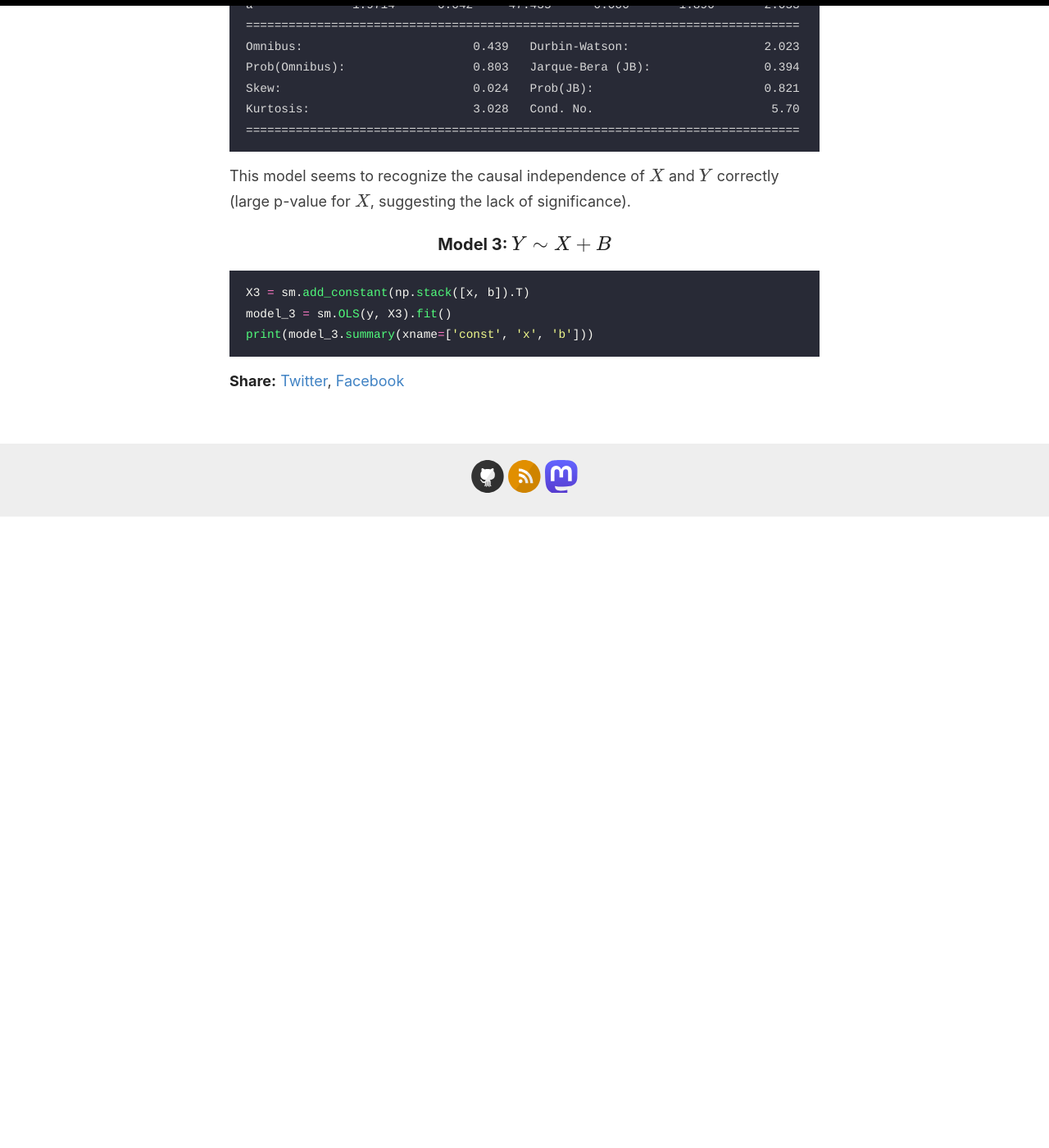
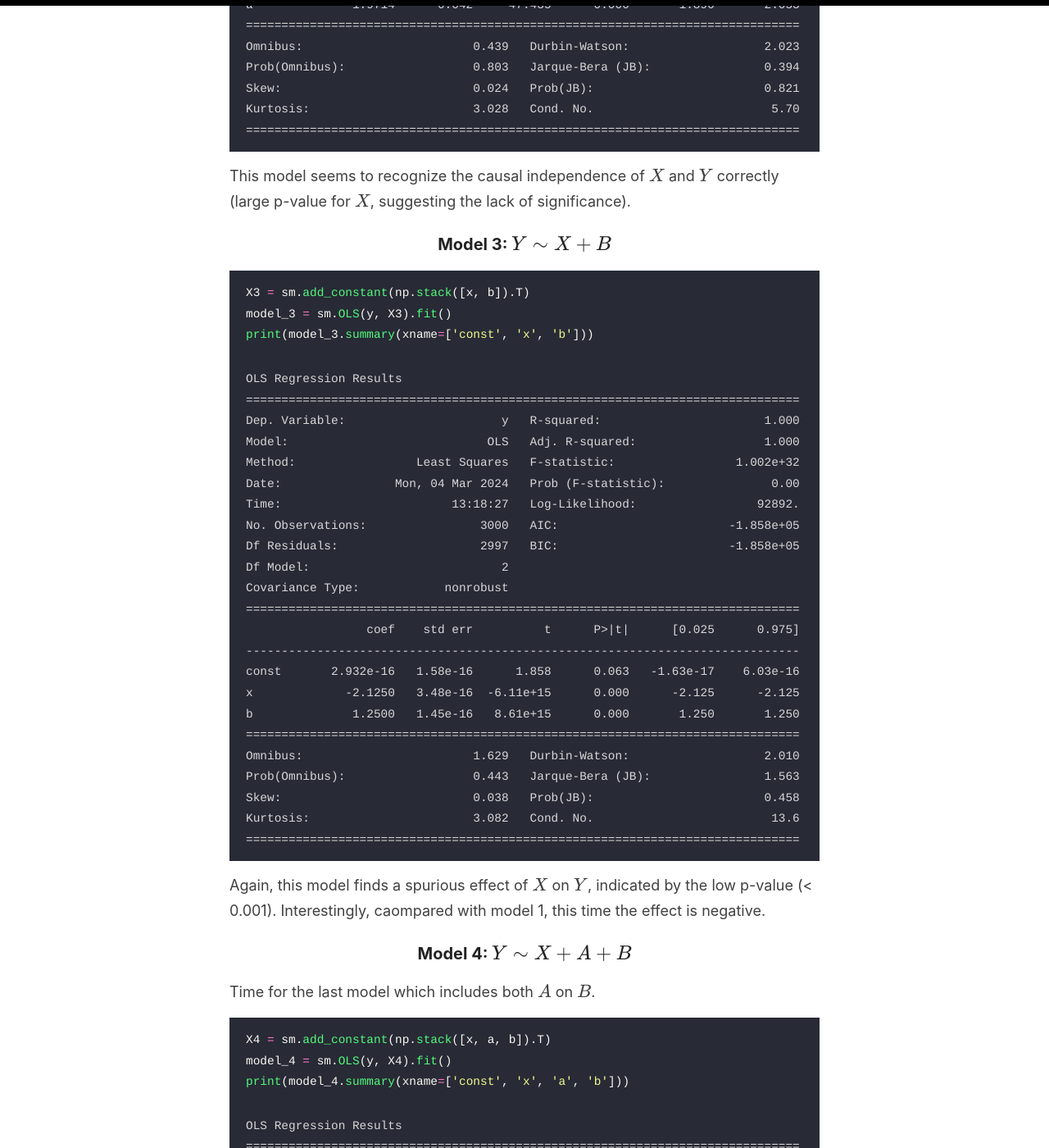
Before and after one commit to krz/krz.github.io, a Jekyll site: the page built from _posts/2024-03-04-adjusting-for-bad-controls.md, in a window 1280 px wide and 1400 px high, scrolled down 3355 px. Shown: the whole window at 82% size. Built offline with Jekyll 4.4.1, drawn with Linux system fonts in a browser that asks for light colours; before the commit the page ends 3985 px from its top, so only the background shows below that; some of the changed text lies outside the part shown.

Commit message:
add model 4

````diff
--- a/_posts/2024-03-04-adjusting-for-bad-controls.md
+++ b/_posts/2024-03-04-adjusting-for-bad-controls.md
@@ -123,3 +123,68 @@ X3 = sm.add_constant(np.stack([x, b]).T)
 model_3 = sm.OLS(y, X3).fit()
 print(model_3.summary(xname=['const', 'x', 'b']))
 ```
+
+```
+OLS Regression Results
+==============================================================================
+Dep. Variable:                      y   R-squared:                       1.000
+Model:                            OLS   Adj. R-squared:                  1.000
+Method:                 Least Squares   F-statistic:                 1.002e+32
+Date:                Mon, 04 Mar 2024   Prob (F-statistic):               0.00
+Time:                        13:18:27   Log-Likelihood:                 92892.
+No. Observations:                3000   AIC:                        -1.858e+05
+Df Residuals:                    2997   BIC:                        -1.858e+05
+Df Model:                           2
+Covariance Type:            nonrobust
+==============================================================================
+                 coef    std err          t      P>|t|      [0.025      0.975]
+------------------------------------------------------------------------------
+const       2.932e-16   1.58e-16      1.858      0.063   -1.63e-17    6.03e-16
+x             -2.1250   3.48e-16  -6.11e+15      0.000      -2.125      -2.125
+b              1.2500   1.45e-16   8.61e+15      0.000       1.250       1.250
+==============================================================================
+Omnibus:                        1.629   Durbin-Watson:                   2.010
+Prob(Omnibus):                  0.443   Jarque-Bera (JB):                1.563
+Skew:                           0.038   Prob(JB):                        0.458
+Kurtosis:                       3.082   Cond. No.                         13.6
+==============================================================================
+```
+
+Again, this model finds a spurious effect of \\(X\\) on \\(Y\\), indicated by the low p-value (< 0.001).
+Interestingly, caompared with model 1, this time the effect is negative.
+
+### Model 4: \\(Y \sim X + A + B\\)
+
+Time for the last model which includes both \\(A\\) on \\(B\\).
+```python
+X4 = sm.add_constant(np.stack([x, a, b]).T)
+model_4 = sm.OLS(y, X4).fit()
+print(model_4.summary(xname=['const', 'x', 'a', 'b']))
+```
+
+```
+OLS Regression Results
+==============================================================================
+Dep. Variable:                      y   R-squared:                       1.000
+Model:                            OLS   Adj. R-squared:                  1.000
+Method:                 Least Squares   F-statistic:                 1.487e+32
+Date:                Mon, 04 Mar 2024   Prob (F-statistic):               0.00
+Time:                        13:22:49   Log-Likelihood:                 94094.
+No. Observations:                3000   AIC:                        -1.882e+05
+Df Residuals:                    2996   BIC:                        -1.882e+05
+Df Model:                           3
+Covariance Type:            nonrobust
+==============================================================================
+                 coef    std err          t      P>|t|      [0.025      0.975]
+------------------------------------------------------------------------------
+const       2.515e-16   1.06e-16      2.377      0.018     4.4e-17    4.59e-16
+x             -2.1250   2.45e-16  -8.69e+15      0.000      -2.125      -2.125
+a           6.661e-16    3.1e-16      2.147      0.032    5.79e-17    1.27e-15
+b              1.2500   1.29e-16    9.7e+15      0.000       1.250       1.250
+==============================================================================
+Omnibus:                        0.182   Durbin-Watson:                   2.031
+Prob(Omnibus):                  0.913   Jarque-Bera (JB):                0.171
+Skew:                          -0.018   Prob(JB):                        0.918
+Kurtosis:                       3.003   Cond. No.                         19.0
+==============================================================================
+```
````
